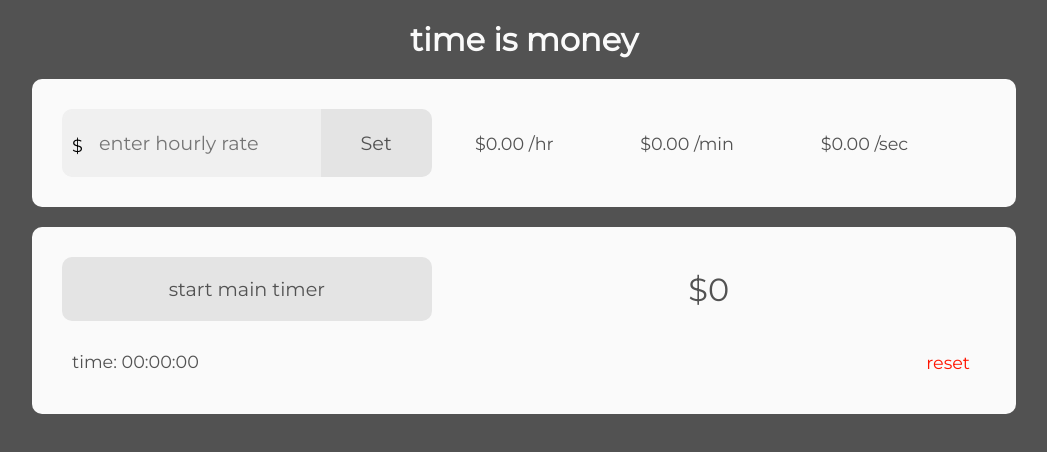
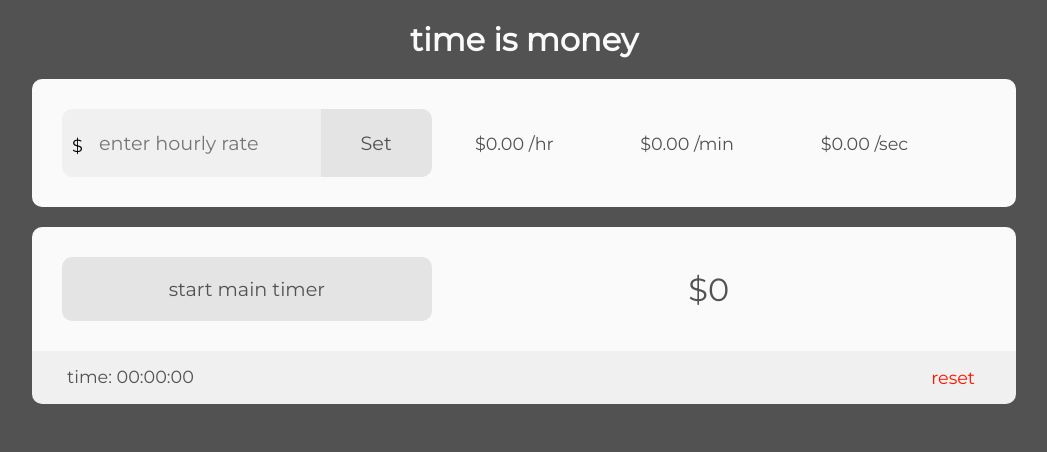
Before and after one commit to caseyharvey/time-is-money, a React (Create React App) app: page / in a window 1280 px wide. Shown: the top 452 px of the page, without its empty margins (116-1163 px from the left). Built offline with nearby package versions, Linux system fonts and the light colour scheme.

Commit message:
Change style of mainMoneyTimer and refactor SCSS

```diff
--- a/src/CSS/App.css
+++ b/src/CSS/App.css
@@ -1,16 +1,16 @@
-.responsiveFont, .dollarSign:before, .inputAndStatsContainer .valueBreakdown, .mainMoneyTimerContainer .bottomRow .timerDisplay, .mainMoneyTimerContainer .bottomRow .resetButton {
+.responsiveFont, .dollarSign:before, .inputAndStatsContainer .valueBreakdown, .mainTimerDisplayContainer .timerDisplay, .mainTimerDisplayContainer .resetButton {
   font-size: 0.8em;
 }
 
-.mediumResponsiveFont, .inputAndStatsContainer form .mainTimerWarning, .inputAndStatsContainer form div input, .inputAndStatsContainer form div .errorMessage, .inputAndStatsContainer form button, .mainMoneyTimerContainer .topRow .stopStartContainer button, html .modalBackground .modalContainer .modalMessage, html .modalBackground .modalContainer .modalButtonContainer .modalCancel, html .modalBackground .modalContainer .modalButtonContainer .modalConfirm {
+.mediumResponsiveFont, .inputAndStatsContainer form .mainTimerWarning, .inputAndStatsContainer form div input, .inputAndStatsContainer form div .errorMessage, .inputAndStatsContainer form button, .mainMoneyTimerContainer .stopStartContainer button, .modalBackground .modalContainer .modalMessage, .modalBackground .modalContainer .modalButtonContainer .modalCancel, .modalBackground .modalContainer .modalButtonContainer .modalConfirm {
   font-size: 0.9em;
 }
 
-.LargeResponsiveFont, .mainMoneyTimerContainer .topRow .mainMoneyTimerDisplay {
+.LargeResponsiveFont, .mainMoneyTimerContainer .mainMoneyTimerDisplay {
   font-size: 1.7em;
 }
 
-.buttonBaseStyle, .inputAndStatsContainer form button, .mainMoneyTimerContainer .topRow .stopStartContainer button, .mainMoneyTimerContainer .bottomRow .resetButton, html .modalBackground .modalContainer .modalButtonContainer .modalCancel, html .modalBackground .modalContainer .modalButtonContainer .modalConfirm {
+.buttonBaseStyle, .inputAndStatsContainer form button, .mainMoneyTimerContainer .stopStartContainer button, .mainTimerDisplayContainer .resetButton, .modalBackground .modalContainer .modalButtonContainer .modalCancel, .modalBackground .modalContainer .modalButtonContainer .modalConfirm {
   outline: none;
   border-style: none;
   -webkit-box-sizing: border-box;
@@ -22,7 +22,14 @@
   visibility: hidden;
 }
 
-body {
+html {
+  height: 100%;
+  min-width: 320px;
+  min-height: 576px;
+  position: relative;
+}
+
+html body {
   margin: 0;
   padding: 0;
   background-color: #525252;
@@ -35,21 +42,21 @@ body {
   display: -ms-flexbox;
   display: flex;
   margin: 0 auto;
+  overflow: hidden;
+  min-width: 320px;
   min-height: 96vh;
-  min-width: 320px;
-  overflow: hidden;
   min-height: 576px;
   max-width: 1024px;
-  border-radius: 10px;
   -webkit-box-align: center;
       -ms-flex-align: center;
           align-items: center;
+  border-radius: 10px;
+  -webkit-box-sizing: border-box;
+          box-sizing: border-box;
   -webkit-box-orient: vertical;
   -webkit-box-direction: normal;
       -ms-flex-direction: column;
           flex-direction: column;
-  -webkit-box-sizing: border-box;
-          box-sizing: border-box;
 }
 
 .container h1 {
@@ -63,10 +70,10 @@ body {
 }
 
 .dollarSign:before {
+  top: 3px;
+  left: 10px;
+  content: '$';
   position: absolute;
-  top: 3px;
-  content: '$';
-  left: 10px;
 }
 
 .inputAndStatsContainer {
@@ -144,12 +151,12 @@ body {
   left: 0;
   width: 100%;
   padding: 20px;
+  color: #ff1400;
   position: absolute;
   text-align: right;
   pointer-events: none;
   -webkit-box-sizing: border-box;
           box-sizing: border-box;
-  color: #ff1400;
   border-radius: 10px 0 0 10px;
   border: 2px solid #ff1400;
   background: -webkit-gradient(linear, left top, right top, from(rgba(255, 255, 255, 0)), color-stop(30%, white));
@@ -199,7 +206,7 @@ body {
   -webkit-box-align: center;
       -ms-flex-align: center;
           align-items: center;
-  border-radius: 10px;
+  border-radius: 10px 10px 0 0;
   -webkit-box-orient: vertical;
   -webkit-box-direction: normal;
       -ms-flex-direction: column;
@@ -209,26 +216,12 @@ body {
   background-color: #fafafa;
 }
 
-.mainMoneyTimerContainer .topRow {
-  width: 100%;
-  display: -webkit-box;
-  display: -ms-flexbox;
-  display: flex;
-  -webkit-box-align: center;
-      -ms-flex-align: center;
-          align-items: center;
-  -webkit-box-orient: vertical;
-  -webkit-box-direction: normal;
-      -ms-flex-direction: column;
-          flex-direction: column;
-}
-
-.mainMoneyTimerContainer .topRow .stopStartContainer {
+.mainMoneyTimerContainer .stopStartContainer {
   width: 100%;
   position: relative;
 }
 
-.mainMoneyTimerContainer .topRow .stopStartContainer button {
+.mainMoneyTimerContainer .stopStartContainer button {
   width: 100%;
   padding: 20px;
   color: #525252;
@@ -236,7 +229,7 @@ body {
   background-color: #e4e4e4;
 }
 
-.mainMoneyTimerContainer .topRow .stopStartContainer .stopButton {
+.mainMoneyTimerContainer .stopStartContainer .stopButton {
   top: 0;
   left: 0;
   color: #ff1400;
@@ -244,7 +237,7 @@ body {
   background-color: #f0f0f0;
 }
 
-.mainMoneyTimerContainer .topRow .stopStartContainer .enterHourlyRateWarning {
+.mainMoneyTimerContainer .stopStartContainer .enterHourlyRateWarning {
   top: -2px;
   left: 0;
   color: #ff1400;
@@ -255,45 +248,40 @@ body {
   border: 2px solid #ff1400;
 }
 
-.mainMoneyTimerContainer .topRow .mainMoneyTimerDisplay {
+.mainMoneyTimerContainer .mainMoneyTimerDisplay {
   text-align: center;
   margin: 40px 0 25px 0;
   -webkit-box-sizing: border-box;
           box-sizing: border-box;
 }
 
-.mainMoneyTimerContainer .bottomRow {
+.mainTimerDisplayContainer {
   width: 100%;
   color: #525252;
   display: -webkit-box;
   display: -ms-flexbox;
   display: flex;
-  padding: 10px;
-  margin-top: 20px;
+  max-width: 565px;
+  padding: 15px 20px;
   -webkit-box-orient: horizontal;
   -webkit-box-direction: normal;
       -ms-flex-direction: row;
           flex-direction: row;
   -webkit-box-sizing: border-box;
           box-sizing: border-box;
+  background-color: #f0f0f0;
+  border-radius: 0 0 10px 10px;
   -webkit-box-pack: justify;
       -ms-flex-pack: justify;
           justify-content: space-between;
 }
 
-.mainMoneyTimerContainer .bottomRow .resetButton {
+.mainTimerDisplayContainer .resetButton {
   color: #ff1400;
   background-color: transparent;
 }
 
-html {
-  height: 100%;
-  min-width: 320px;
-  min-height: 576px;
-  position: relative;
-}
-
-html .modalBackground {
+.modalBackground {
   top: 0;
   left: 0;
   right: 0;
@@ -308,7 +296,7 @@ html .modalBackground {
   background-color: rgba(0, 0, 0, 0.7);
 }
 
-html .modalBackground .modalContainer {
+.modalBackground .modalContainer {
   width: 90%;
   height: 40%;
   padding: 30px;
@@ -322,12 +310,12 @@ html .modalBackground .modalContainer {
   -webkit-box-align: center;
       -ms-flex-align: center;
           align-items: center;
+  -webkit-box-sizing: border-box;
+          box-sizing: border-box;
   -webkit-box-orient: vertical;
   -webkit-box-direction: normal;
       -ms-flex-direction: column;
           flex-direction: column;
-  -webkit-box-sizing: border-box;
-          box-sizing: border-box;
   -webkit-box-pack: center;
       -ms-flex-pack: center;
           justify-content: center;
@@ -336,7 +324,7 @@ html .modalBackground .modalContainer {
           box-shadow: 0 10px 20px 0 rgba(0, 0, 0, 0.5);
 }
 
-html .modalBackground .modalContainer .modalMessage {
+.modalBackground .modalContainer .modalMessage {
   height: 50%;
   display: -webkit-box;
   display: -ms-flexbox;
@@ -350,32 +338,32 @@ html .modalBackground .modalContainer .modalMessage {
           justify-content: center;
 }
 
-html .modalBackground .modalContainer .modalButtonContainer {
+.modalBackground .modalContainer .modalButtonContainer {
+  width: 100%;
   height: 50%;
-  width: 100%;
   display: -webkit-box;
   display: -ms-flexbox;
   display: flex;
+  -webkit-box-align: center;
+      -ms-flex-align: center;
+          align-items: center;
   -webkit-box-orient: horizontal;
   -webkit-box-direction: normal;
       -ms-flex-direction: row;
           flex-direction: row;
-  -webkit-box-align: center;
-      -ms-flex-align: center;
-          align-items: center;
   -webkit-box-pack: justify;
       -ms-flex-pack: justify;
           justify-content: space-between;
 }
 
-html .modalBackground .modalContainer .modalButtonContainer .modalCancel {
+.modalBackground .modalContainer .modalButtonContainer .modalCancel {
   width: 45%;
   padding: 20px;
   border-radius: 10px;
   background-color: #f0f0f0;
 }
 
-html .modalBackground .modalContainer .modalButtonContainer .modalConfirm {
+.modalBackground .modalContainer .modalButtonContainer .modalConfirm {
   width: 45%;
   padding: 20px;
   color: #ff1400;
@@ -385,10 +373,10 @@ html .modalBackground .modalContainer .modalButtonContainer .modalConfirm {
 }
 
 @media (min-width: 360px) {
-  .responsiveFont, .dollarSign:before, .inputAndStatsContainer .valueBreakdown, .mainMoneyTimerContainer .bottomRow .timerDisplay, .mainMoneyTimerContainer .bottomRow .resetButton {
+  .responsiveFont, .dollarSign:before, .inputAndStatsContainer .valueBreakdown, .mainTimerDisplayContainer .timerDisplay, .mainTimerDisplayContainer .resetButton {
     font-size: 0.9em;
   }
-  .mediumResponsiveFont, .inputAndStatsContainer form .mainTimerWarning, .inputAndStatsContainer form div input, .inputAndStatsContainer form div .errorMessage, .inputAndStatsContainer form button, .mainMoneyTimerContainer .topRow .stopStartContainer button, html .modalBackground .modalContainer .modalMessage, html .modalBackground .modalContainer .modalButtonContainer .modalCancel, html .modalBackground .modalContainer .modalButtonContainer .modalConfirm {
+  .mediumResponsiveFont, .inputAndStatsContainer form .mainTimerWarning, .inputAndStatsContainer form div input, .inputAndStatsContainer form div .errorMessage, .inputAndStatsContainer form button, .mainMoneyTimerContainer .stopStartContainer button, .modalBackground .modalContainer .modalMessage, .modalBackground .modalContainer .modalButtonContainer .modalCancel, .modalBackground .modalContainer .modalButtonContainer .modalConfirm {
     font-size: 1em;
   }
   .dollarSign:before {
@@ -397,6 +385,9 @@ html .modalBackground .modalContainer .modalButtonContainer .modalConfirm {
 }
 
 @media (min-width: 375px) {
+  .mainTimerDisplayContainer {
+    padding: 15px 30px;
+  }
   .inputAndStatsContainer,
   .mainMoneyTimerContainer {
     padding: 25px;
@@ -408,13 +399,13 @@ html .modalBackground .modalContainer .modalButtonContainer .modalConfirm {
 }
 
 @media (min-width: 425px) {
-  .responsiveFont, .dollarSign:before, .inputAndStatsContainer .valueBreakdown, .mainMoneyTimerContainer .bottomRow .timerDisplay, .mainMoneyTimerContainer .bottomRow .resetButton {
+  .responsiveFont, .dollarSign:before, .inputAndStatsContainer .valueBreakdown, .mainTimerDisplayContainer .timerDisplay, .mainTimerDisplayContainer .resetButton {
     font-size: 1.1em;
   }
-  .mediumResponsiveFont, .inputAndStatsContainer form .mainTimerWarning, .inputAndStatsContainer form div input, .inputAndStatsContainer form div .errorMessage, .inputAndStatsContainer form button, .mainMoneyTimerContainer .topRow .stopStartContainer button, html .modalBackground .modalContainer .modalMessage, html .modalBackground .modalContainer .modalButtonContainer .modalCancel, html .modalBackground .modalContainer .modalButtonContainer .modalConfirm {
+  .mediumResponsiveFont, .inputAndStatsContainer form .mainTimerWarning, .inputAndStatsContainer form div input, .inputAndStatsContainer form div .errorMessage, .inputAndStatsContainer form button, .mainMoneyTimerContainer .stopStartContainer button, .modalBackground .modalContainer .modalMessage, .modalBackground .modalContainer .modalButtonContainer .modalCancel, .modalBackground .modalContainer .modalButtonContainer .modalConfirm {
     font-size: 1.2em;
   }
-  .LargeResponsiveFont, .mainMoneyTimerContainer .topRow .mainMoneyTimerDisplay {
+  .LargeResponsiveFont, .mainMoneyTimerContainer .mainMoneyTimerDisplay {
     font-size: 2em;
   }
   .dollarSign:before {
@@ -443,21 +434,23 @@ html .modalBackground .modalContainer .modalButtonContainer .modalConfirm {
     width: 60%;
   }
   .mainMoneyTimerContainer {
+    padding: 30px;
     max-width: 100%;
-    padding: 30px;
-  }
-  .mainMoneyTimerContainer .topRow {
     -webkit-box-orient: horizontal;
     -webkit-box-direction: normal;
         -ms-flex-direction: row;
             flex-direction: row;
   }
-  .mainMoneyTimerContainer .topRow .stopStartContainer {
+  .mainMoneyTimerContainer .stopStartContainer {
     width: 40%;
   }
-  .mainMoneyTimerContainer .topRow .mainMoneyTimerDisplay {
+  .mainMoneyTimerContainer .mainMoneyTimerDisplay {
     margin: 0;
     width: 60%;
   }
+  .mainTimerDisplayContainer {
+    max-width: 100%;
+    padding: 15px 35px;
+  }
 }
 /*# sourceMappingURL=App.css.map */
--- a/src/CSS/App.scss
+++ b/src/CSS/App.scss
@@ -15,23 +15,28 @@ $warning: rgb(255, 20, 0);
 .LargeResponsiveFont {
   font-size: 1.7em;
 }
-
 .buttonBaseStyle {
   outline: none;
   border-style: none;
   box-sizing: border-box;
   font-family: $mainFont;
 }
-
 .hide {
   visibility: hidden;
 }
+
+html {
+  height: 100%;
+  min-width: 320px;
+  min-height: 576px;
+  position: relative;
 
   body {
     margin: 0;
     padding: 0;
     background-color: $dark;
     font-family: $mainFont;
+  }
 }
 
 .container {
@@ -57,12 +62,13 @@ body {
 
 .dollarSign {
   position: relative;
+
   &:before {
+    top: 3px;
+    left: 10px;
+    content: '$';
+    position: absolute;
     @extend .responsiveFont;
-    position: absolute;
-    top: 3px;
-    content: '$';
-    left: 10px;
   }
 }
 
@@ -80,7 +86,6 @@ body {
   form {
     width: 100%;
     display: flex;
-    // max-width: 425px;
     position: relative;
 
     .mainTimerWarning {
@@ -128,11 +133,11 @@ body {
         left: 0;
         width: 100%;
         padding: 20px;
+        color: $warning;
         position: absolute;
         text-align: right;
         pointer-events: none;
         box-sizing: border-box;
-        color: $warning;
         border-radius: 10px 0 0 10px;
         border: 2px solid $warning;
         background: linear-gradient(
@@ -179,20 +184,13 @@ body {
   margin-top: 20px;
   position: relative;
   align-items: center;
-  border-radius: 10px;
+  border-radius: 10px 10px 0 0;
   flex-direction: column;
   box-sizing: border-box;
   background-color: $light;
 
-  .topRow {
-    width: 100%;
-    display: flex;
-    align-items: center;
-    flex-direction: column;
-
   .stopStartContainer {
     width: 100%;
-      // max-width: 425px;
     position: relative;
 
     button {
@@ -223,7 +221,6 @@ body {
       border: 2px solid $warning;
     }
   }
-
   .mainMoneyTimerDisplay {
     text-align: center;
     margin: 40px 0 25px 0;
@@ -232,14 +229,16 @@ body {
   }
 }
 
-  .bottomRow {
+.mainTimerDisplayContainer {
   width: 100%;
   color: $dark;
   display: flex;
-    padding: 10px;
-    margin-top: 20px;
+  max-width: 565px;
+  padding: 15px 20px;
   flex-direction: row;
   box-sizing: border-box;
+  background-color: $lightGrey;
+  border-radius: 0 0 10px 10px;
   justify-content: space-between;
 
   .timerDisplay {
@@ -253,13 +252,6 @@ body {
     @extend .responsiveFont;
   }
 }
-}
-
-html {
-  height: 100%;
-  min-width: 320px;
-  min-height: 576px;
-  position: relative;
 
 .modalBackground {
   top: 0;
@@ -326,15 +318,16 @@ html {
     }
   }
 }
-}
 
 @media (min-width: 360px) {
   .responsiveFont {
     font-size: 0.9em;
   }
+
   .mediumResponsiveFont {
     font-size: 1em;
   }
+
   .dollarSign {
     &:before {
       top: 2px;
@@ -342,10 +335,15 @@ html {
   }
 }
 @media (min-width: 375px) {
+  .mainTimerDisplayContainer {
+    padding: 15px 30px;
+  }
+
   .inputAndStatsContainer,
   .mainMoneyTimerContainer {
     padding: 25px;
   }
+
   .valueBreakdown,
   .mainMoneyTimerDisplay {
     margin: 30px 0 15px 0;
@@ -355,17 +353,21 @@ html {
   .responsiveFont {
     font-size: 1.1em;
   }
+
   .mediumResponsiveFont {
     font-size: 1.2em;
   }
+
   .LargeResponsiveFont {
     font-size: 2em;
   }
+
   .dollarSign {
     &:before {
       top: 0;
     }
   }
+
   .inputAndStatsContainer,
   .mainMoneyTimerContainer {
     form {
@@ -380,9 +382,11 @@ html {
     flex-direction: row;
     max-width: 100%;
     padding: 30px;
+
     form {
       width: 40%;
     }
+
     .valueBreakdown {
       margin: 0;
       width: 60%;
@@ -390,17 +394,22 @@ html {
   }
 
   .mainMoneyTimerContainer {
+    padding: 30px;
     max-width: 100%;
-    padding: 30px;
-    .topRow {
     flex-direction: row;
+
     .stopStartContainer {
       width: 40%;
     }
+
     .mainMoneyTimerDisplay {
       margin: 0;
       width: 60%;
     }
   }
+
+  .mainTimerDisplayContainer {
+    max-width: 100%;
+    padding: 15px 35px;
   }
 }
--- a/src/components/MainMoneyTimer.js
+++ b/src/components/MainMoneyTimer.js
@@ -63,8 +63,8 @@ class MainMoneyTimer extends React.Component {
     const currentDollarValue =
       this.props.mainTimer.timerValue * this.props.rate.perSecond;
     return (
-      <div className='mainMoneyTimerContainer'>
-        <div className='topRow'>
+      <>
+        <div className='mainMoneyTimerContainer'>
           <div className='stopStartContainer'>
             <button onClick={this.startTimer}>start main timer</button>
             <button
@@ -91,7 +91,7 @@ class MainMoneyTimer extends React.Component {
             ${Math.round((currentDollarValue + Number.EPSILON) * 100) / 100}
           </div>
         </div>
-        <div className='bottomRow'>
+        <div className='mainTimerDisplayContainer'>
           <TimerDisplay />
           <button
             onClick={this.props.toggleMainResetModalVisibility}
@@ -99,14 +99,14 @@ class MainMoneyTimer extends React.Component {
           >
             reset
           </button>
-          <Modal
-            confirm={this.resetAll}
-            cancel={this.props.toggleMainResetModalVisibility}
-            isVisible={this.props.modal.mainResetModalVisible ? '' : 'hide'}
-            message='This will reset the main timer and your hourly rate'
-          />
         </div>
-      </div>
+        <Modal
+          confirm={this.resetAll}
+          cancel={this.props.toggleMainResetModalVisibility}
+          isVisible={this.props.modal.mainResetModalVisible ? '' : 'hide'}
+          message='this will reset the main timer and your hourly rate'
+        />
+      </>
     );
   }
 }
```
Also changed, not shown: 1 other file (tests, documents, lock files or other folders). Lines whose indentation alone changed are shown as unchanged.
